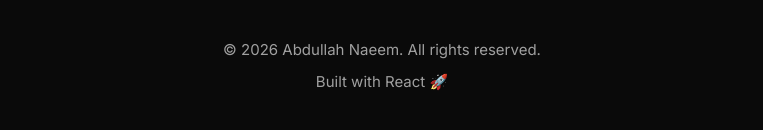
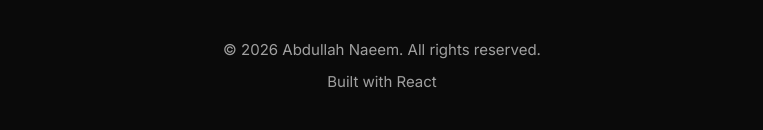
Before and after one commit to abdullahnkhokhar-ux/abdullah-portfolio, a React (Create React App) app: page / in a window 1280 px wide. Shown: the part 6850-6980 px from the top of the page, without its empty margins (258-1021 px from the left). Built offline with nearby package versions, Linux system fonts and the light colour scheme.

Commit message:
Remove emoji from footer subtitle

```diff
--- a/src/App.js
+++ b/src/App.js
@@ -202,7 +202,7 @@ function App() {
       {/* Footer */}
       <footer className="footer">
         <p>© {new Date().getFullYear()} Abdullah Naeem. All rights reserved.</p>
-        <p className="footer-subtitle">Built with React 🚀</p>
+        <p className="footer-subtitle">Built with React </p>
       </footer>
     </div>
   );
```
